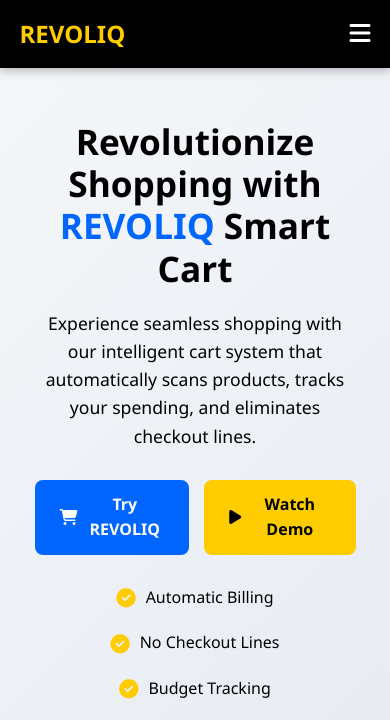
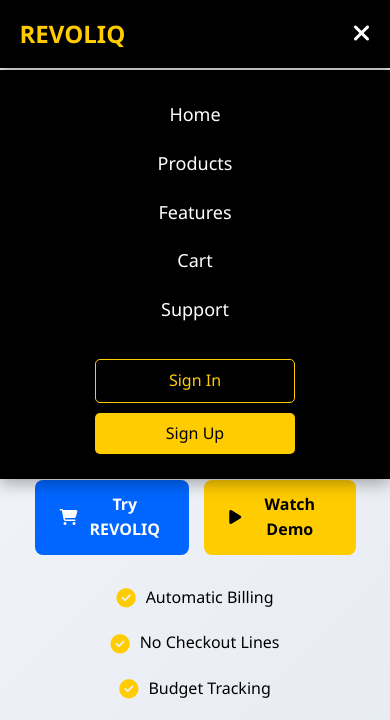
Before and after one commit to vaibhav-katyal/Revoliq, a website: page homepage/index.html in a window 390 px wide. Both pictures are taken after a click on the button 360 px from the left and 34 px from the top of the page. Shown: the top 720 px of the page. Drawn offline with Linux system fonts and the light colour scheme.

Commit message:
added files

```diff
--- a/homepage/index.html
+++ b/homepage/index.html
@@ -411,6 +411,74 @@
                 align-items: center;
             }
         }
+
+/* Hide mobile menu by default */
+.mobile-menu {
+    position: fixed;
+    top: 70px;
+    left: 0;
+    width: 100%;
+    background: var(--dark);
+    padding: 20px;
+    box-shadow: 0 5px 15px rgba(0, 0, 0, 0.3);
+    display: none;
+    z-index: 999;
+}
+
+/* Show menu when active */
+.mobile-menu.active {
+    display: block;
+}
+
+/* Mobile navigation styling */
+.mobile-menu .nav-links {
+    display: flex;
+    flex-direction: column;
+    align-items: center;
+}
+
+.mobile-menu .nav-links li {
+    margin: 10px 0;
+}
+
+.mobile-menu .nav-links a {
+    color: white;
+    text-decoration: none;
+    font-size: 18px;
+}
+
+/* Auth buttons styling */
+.mobile-menu .auth-buttons {
+    display: flex;
+    flex-direction: column;
+    align-items: center;
+    margin-top: 20px;
+}
+
+.mobile-menu .auth-buttons a {
+    margin: 5px 0;
+    width: 200px;
+    text-align: center;
+}
+
+/* Make the mobile menu button visible only on small screens */
+@media (max-width: 768px) {
+    .nav-links,
+    .auth-buttons {
+        display: none;
+    }
+
+    .mobile-menu-btn {
+        display: block;
+        background: none;
+        border: none;
+        font-size: 24px;
+        color: white;
+        cursor: pointer;
+    }
+}
+
+
     </style>
 </head>
 <body>
@@ -436,9 +504,24 @@
                     <a href="/login/login.html" class="sign-up">Sign Up</a>
                 </div>
 
-                <button class="mobile-menu-btn">
-                    <i class="fas fa-bars"></i>
-                </button>
+                        <!-- Mobile Menu Button (Move it outside .navbar) -->
+        <button class="mobile-menu-btn">
+            <i class="fas fa-bars"></i>
+        </button>
+        <!-- Mobile Dropdown Menu -->
+        <div class="mobile-menu">
+            <ul class="nav-links">
+                <li><a href="#">Home</a></li>
+                <li><a href="#">Products</a></li>
+                <li><a href="#">Features</a></li>
+                <li><a href="#">Cart</a></li>
+                <li><a href="#">Support</a></li>
+            </ul>
+            <div class="auth-buttons">
+                <a href="/login/login.html" class="sign-in">Sign In</a>
+                <a href="/login/login.html" class="sign-up">Sign Up</a>
+            </div>
+        </div>
             </nav>
         </div>
 
@@ -486,23 +569,25 @@
     </section>
 
     <script>
-        // Mobile menu toggle
-        const mobileMenuBtn = document.querySelector('.mobile-menu-btn');
-        const mobileMenu = document.querySelector('.mobile-menu');
+        document.addEventListener("DOMContentLoaded", function () {
+            const mobileMenuBtn = document.querySelector(".mobile-menu-btn");
+            const mobileMenu = document.querySelector(".mobile-menu");
 
-        mobileMenuBtn.addEventListener('click', () => {
-            mobileMenu.classList.toggle('active');
+            mobileMenuBtn.addEventListener("click", function () {
+                mobileMenu.classList.toggle("active");
 
-            // Change icon based on menu state
-            const icon = mobileMenuBtn.querySelector('i');
-            if (mobileMenu.classList.contains('active')) {
-                icon.classList.remove('fa-bars');
-                icon.classList.add('fa-times');
-            } else {
-                icon.classList.remove('fa-times');
-                icon.classList.add('fa-bars');
-            }
+                // Change the icon
+                const icon = mobileMenuBtn.querySelector("i");
+                if (mobileMenu.classList.contains("active")) {
+                    icon.classList.remove("fa-bars");
+                    icon.classList.add("fa-times");
+                } else {
+                    icon.classList.remove("fa-times");
+                    icon.classList.add("fa-bars");
+                }
+            });
         });
     </script>
+
 </body>
 </html>
```
